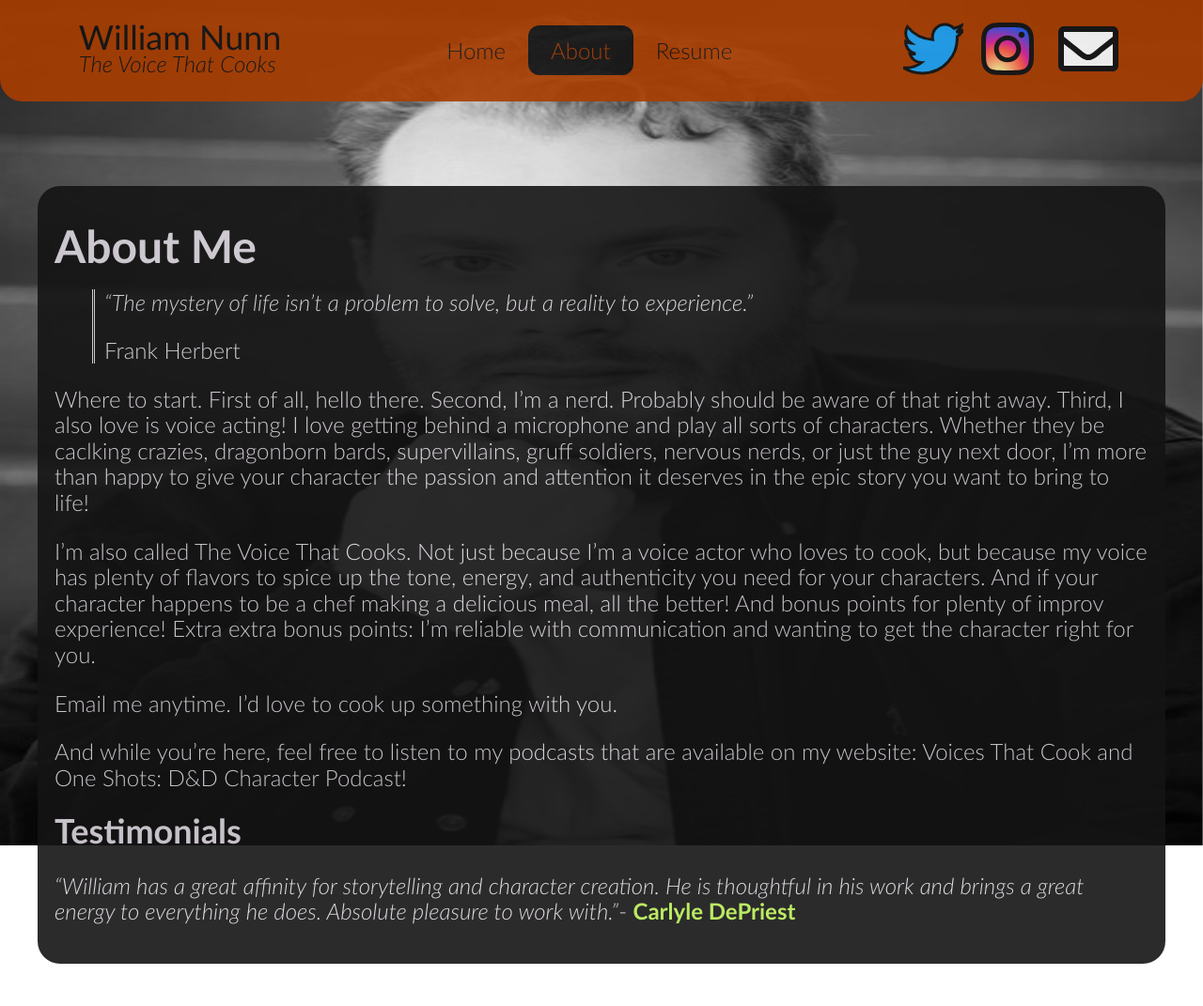
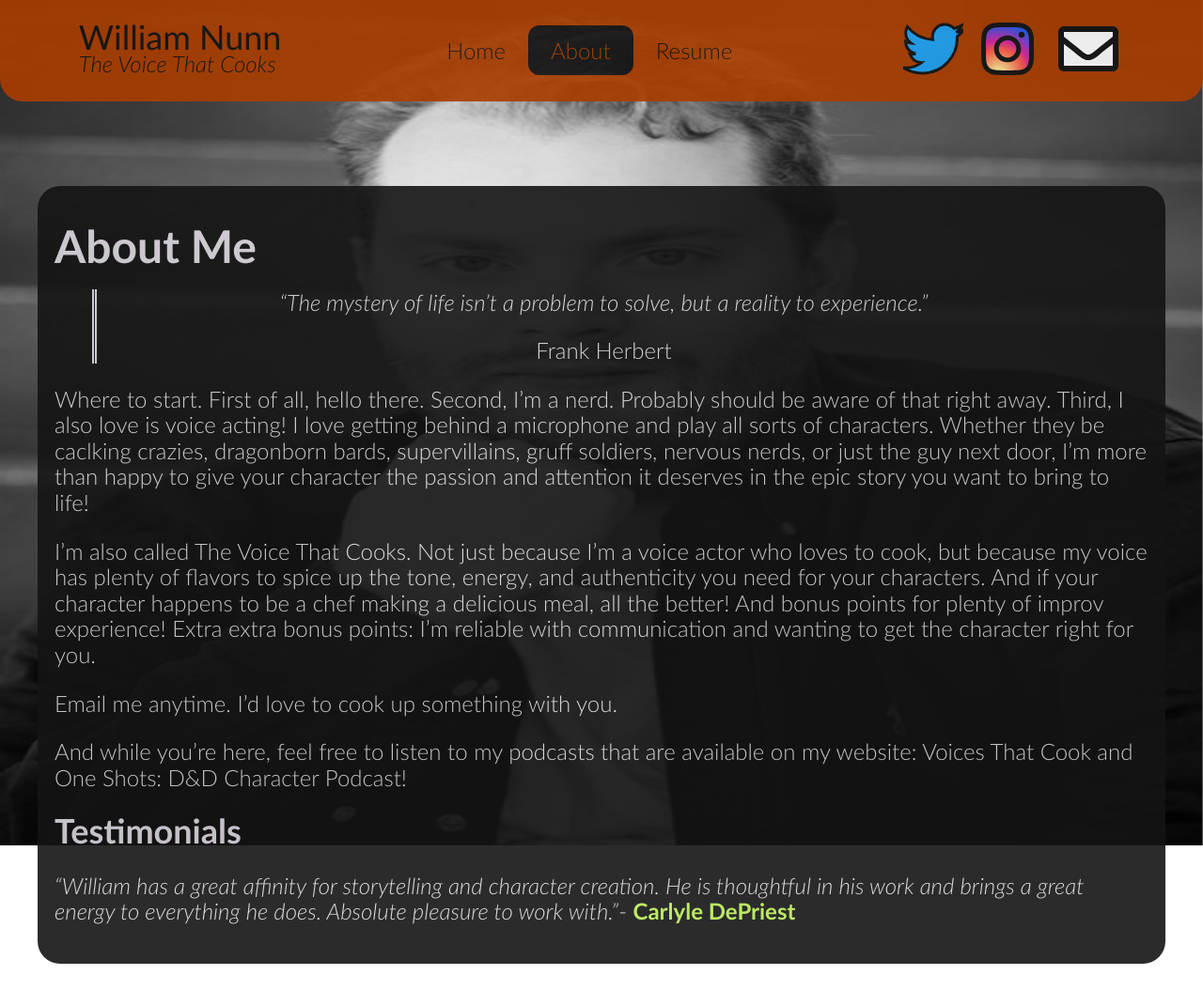
Before and after one commit to William-Nunn/William-Nunn.github.io, a Jekyll site: the page built from about.md, in a window 1280 px wide. Shown: the whole page at 94% size. Built offline with Jekyll 4.4.1, drawn with Linux system fonts in a browser that asks for light colours.

Commit message:
tweak quote styling

```diff
--- a/_sass/main.scss
+++ b/_sass/main.scss
@@ -45,8 +45,8 @@ a:hover {
 }
 
 blockquote {
-  padding-left: 10px;
-  border-left: 3px double $text-color;
+  border-left: 5px double $text-color;
+  text-align: center;
 }
 
 pre {
```
